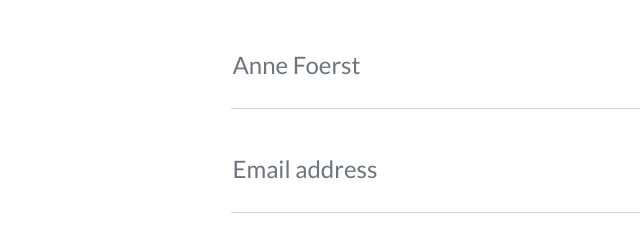
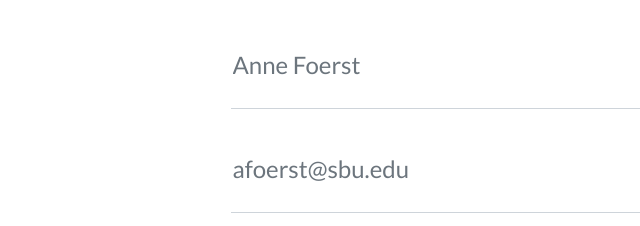
Before and after one commit to afoerst/CS101, a plain HTML site: page index.html in a window 1280 px wide. Shown: the part 2486-2712 px from the top of the page, 89-729 px from the left. Drawn offline with nearby package versions, Linux system fonts and the light colour scheme.

Commit message:
Update index.html

```diff
--- a/index.html
+++ b/index.html
@@ -3,9 +3,9 @@
     <head>
         <meta charset="utf-8" />
         <meta name="viewport" content="width=device-width, initial-scale=1, shrink-to-fit=no" />
-        <meta name="description" content="" />
         <meta name="author" content="" />
         <title>Freelancer - Anne Foerst Theme</title>
+        <meta name="description" content="" />
         <!-- Favicon-->
         <link rel="icon" type="image/x-icon" href="assets/favicon.ico" />
         <!-- Font Awesome icons (free version)-->
@@ -177,7 +177,7 @@
                             <!-- Email address input-->
                             <div class="form-floating mb-3">
                                 <input class="form-control" id="email" type="email" placeholder="name@example.com" data-sb-validations="required,email" />
-                                <label for="email">Email address</label>
+                                <label for="email">afoerst@sbu.edu</label>
                                 <div class="invalid-feedback" data-sb-feedback="email:required">An email is required.</div>
                                 <div class="invalid-feedback" data-sb-feedback="email:email">Email is not valid.</div>
                             </div>
```
